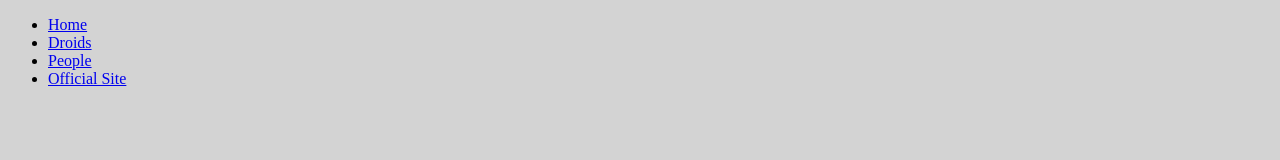
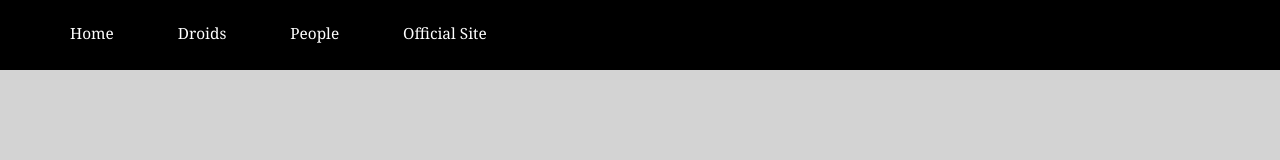
Before and after one commit to wppattonjr/html101, a plain HTML site: page index.html in a window 1280 px wide. Drawn offline with Linux system fonts and the light colour scheme.

Commit message:
updated index page with nav bar

```diff
--- a/index.html
+++ b/index.html
@@ -5,8 +5,11 @@
     <meta name="viewport" content="width=device-width, initial-scale=1.0">
     <title>Star Wars</title>
     <link rel="stylesheet" href="main.css">
+    <link rel="stylesheet" href="navigation.css">
 </head>
 <body>
+    <header>
+        <nav>
             <ul>
                 <li><a href="index.html">Home</a></li>
                 <li><a href="droids.html">Droids</a></li>
@@ -14,6 +17,8 @@
                 <li><a href="https://www.starwars.com/">Official Site</a></li>
 
             </ul>
+        </nav>
+        </header>
     <script src="main.js"></script>
 </body>
 </html>
```
Also changed, not shown: navigation.html (+3 -2 lines). Lines whose indentation alone changed are shown as unchanged.
